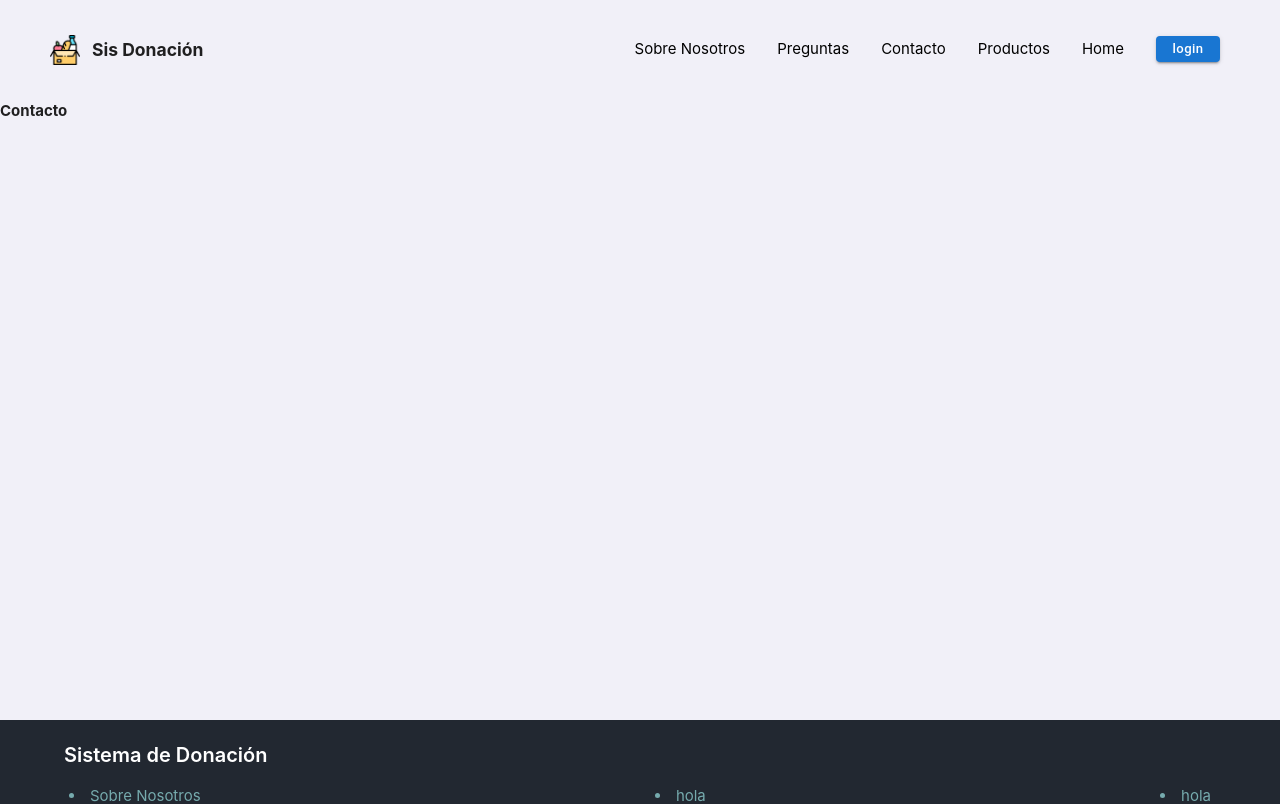
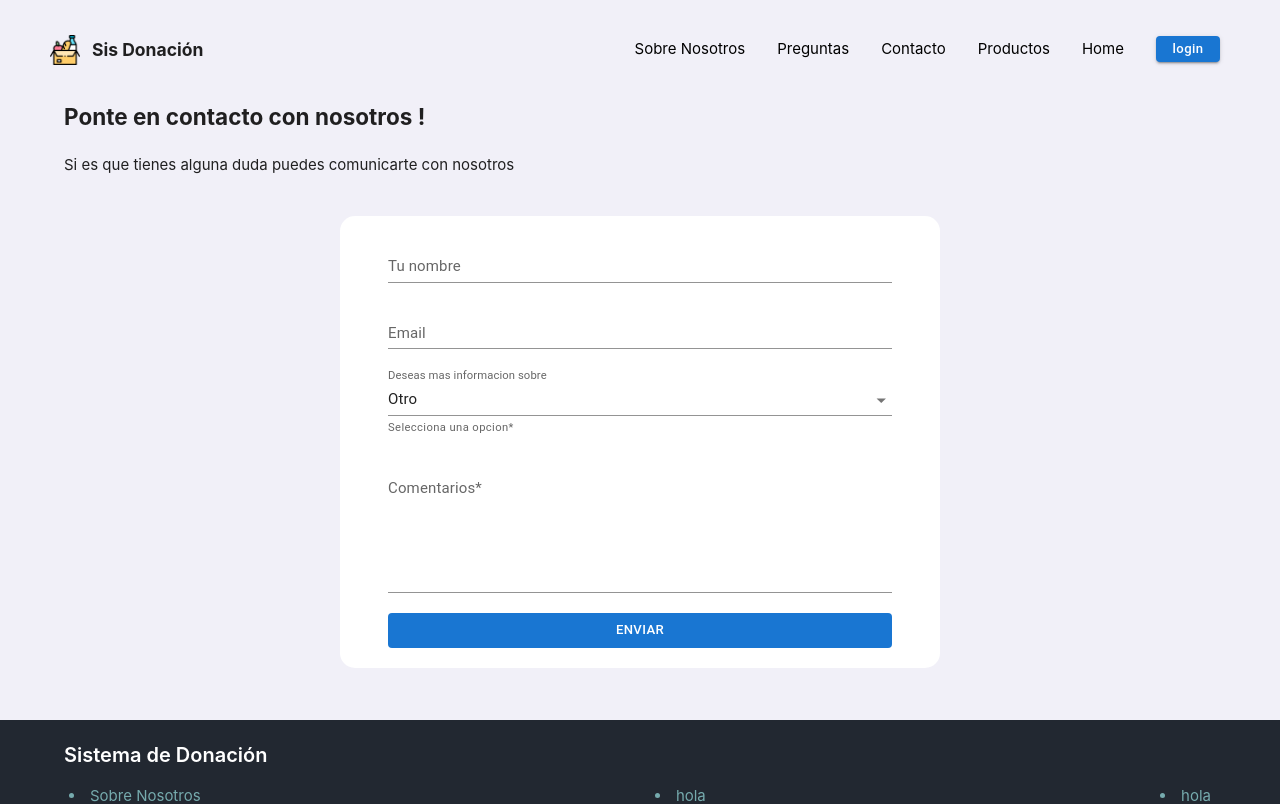
Before and after one commit to LeonelChauca/Sistema_donacion_281, a React (Vite) app: page /contacto in a window 1280 px wide. Shown: the top 804 px of the page. Built offline with nearby package versions, Linux system fonts and the light colour scheme.

Commit message:
realizacion del contacto con react hook form

```diff
--- a/package.json
+++ b/package.json
@@ -18,6 +18,7 @@
     "@railway/cli": "^3.5.2",
     "react": "^18.2.0",
     "react-dom": "^18.2.0",
+    "react-hook-form": "^7.51.0",
     "react-intersection-observer": "^9.8.1",
     "react-router-dom": "^6.22.3",
     "serve": "^14.2.1"
--- /dev/null
+++ b/src/components/FormuilarioContacto.jsx
@@ -0,0 +1,66 @@
+import React from 'react'
+import Box from '@mui/material/Box';
+import TextField from '@mui/material/TextField';
+import MenuItem from '@mui/material/MenuItem';
+import Button from '@mui/material/Button';
+import s from "../styles/components/Contacto.module.css";
+import { useForm } from "react-hook-form";
+import Alert from '@mui/material/Alert';
+import CheckIcon from '@mui/icons-material/Check';
+const FormuilarioContacto = () => {
+
+    const valores=[
+        { value: 'Voluntario', label: 'Voluntario' },
+        { value: 'Donante', label: 'Donante'},
+        { value: 'Otro', label: 'Otro'}
+    ]
+    const { register, handleSubmit,formState: { errors } } = useForm()
+    const onSubmit = (data) => console.log(data)
+
+  return (
+    <div className={s.formcontainer}>
+                <Box
+                    component="form"
+                    className={s.boxT}
+                    noValidate
+                    autoComplete="off"
+                    onSubmit={handleSubmit(onSubmit)}
+                    >
+                    <TextField id="standard-basic"  {...register("nombre",{required:true})} label="Tu nombre" variant="standard"  />
+                    {errors.nombre && <Alert variant="outlined" severity="success">
+
+</Alert>}
+                    <TextField id="standard-basic" {...register("email")} label="Email" variant="standard"  />
+                    <TextField
+                        id="standard-select-currency"
+                        select
+                        label="Deseas mas informacion sobre"
+                        defaultValue="Otro"
+                        helperText="Selecciona una opcion*"
+                        {...register("tipo_ayuda")}
+                        variant="standard"
+                        >
+                        {valores.map((option) => (
+                            <MenuItem key={option.value} value={option.value}>
+                            {option.label}
+                            </MenuItem>
+                        ))}
+                    </TextField>
+                    <TextField
+                        id="standard-multiline-static"
+                        label="Comentarios*"
+                        multiline
+                        rows={5}
+                        defaultValue=""
+                        variant="standard"
+                        {...register("Comentarios",{required:true})}
+                    />
+                    <Button variant="contained" disableElevation type="submit">
+                        Enviar
+                    </Button>
+                </Box>
+        </div>
+  )
+}
+
+export default FormuilarioContacto
--- a/src/containers/Contact.jsx
+++ b/src/containers/Contact.jsx
@@ -1,10 +1,19 @@
+import FormuilarioContacto from "../components/FormuilarioContacto";
+import s from "../styles/components/Contacto.module.css";
 const Contact =()=>{
+    const valores=[
+        { value: 'Voluntario', label: 'Voluntario' },
+        { value: 'Donante', label: 'Donante'},
+        { value: 'Otro', label: 'Otro'}
+    ]
    return (
-    <>
-    <h4>
-        Contacto
-    </h4>
-    </>
+    <div className={s.containerC}>
+        <h2>
+            Ponte en contacto con nosotros !
+        </h2>
+        <p>Si es que tienes alguna duda puedes comunicarte con nosotros </p>
+        <FormuilarioContacto/>
+    </div>
    )
 }
 
--- /dev/null
+++ b/src/styles/components/Contacto.module.css
@@ -0,0 +1,22 @@
+.containerC{
+    max-width: 90%;
+    margin: 0 auto;
+}
+h2{
+    padding-bottom: 20px;
+}
+.formcontainer{
+    background-color: white;
+    max-width: 100%;
+    width: 600px;
+    margin: 40px auto;
+    border-radius: 15px;
+    padding: 20px;
+}
+.boxT{
+    max-width: 90%;
+    display: flex;
+    margin: 0 auto;
+    flex-direction:column ;
+    gap: 20px;
+}
```
Also changed, not shown: 1 other file (tests, documents, lock files or other folders).
